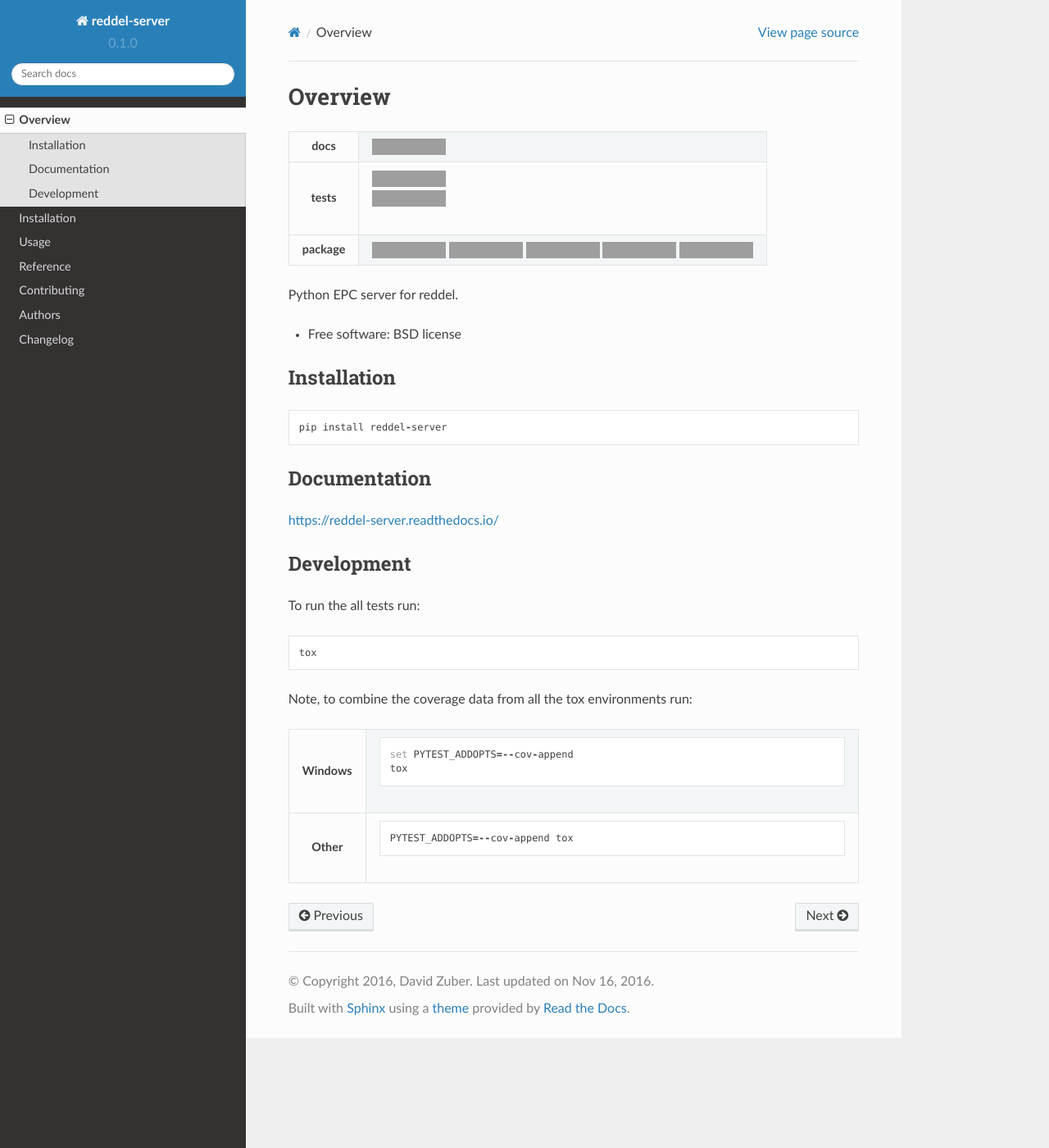
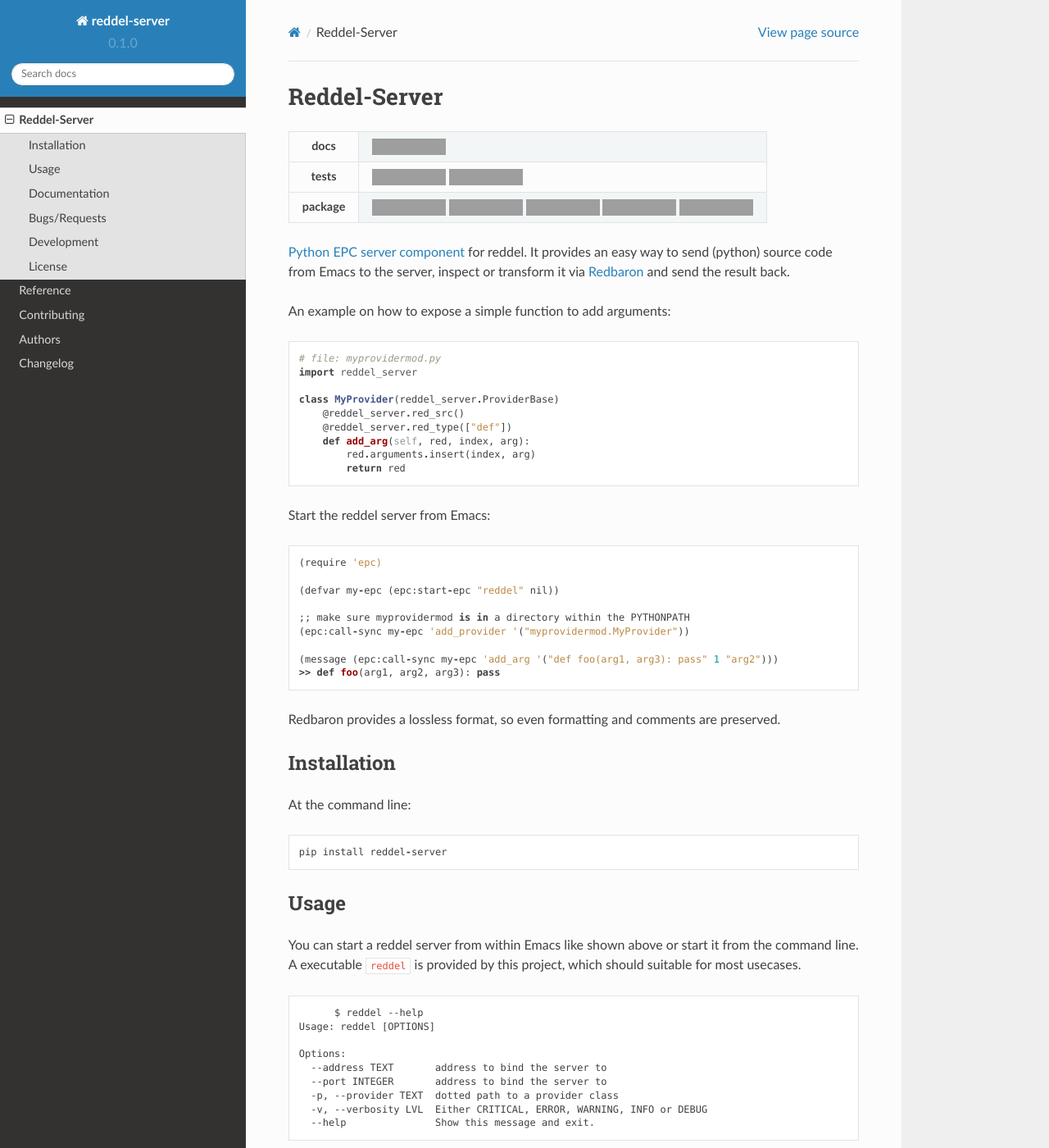
Before and after one commit to storax/reddel-server, a Sphinx documentation site: the page built from docs/readme.rst, in a window 1280 px wide and 1400 px high, cut to the strip 0-1400 px from the top of the window. Shown: the whole strip at 82% size. Built offline with Sphinx 7.4.7 and the Read the Docs theme 2.0.0, drawn with Linux system fonts in a browser that asks for light colours; some of the changed text lies outside the part shown; grey boxes are pictures that could not be loaded.

Commit message:
Change License to GPLv3 and reshuffle documentation

```diff
--- a/AUTHORS.rst
+++ b/AUTHORS.rst
@@ -2,4 +2,4 @@
 Authors
 =======
 
-* David Zuber - https://storax.github.io
+* David Zuber - https://github.com/storax
--- a/README.rst
+++ b/README.rst
@@ -1,6 +1,6 @@
-========
-Overview
-========
+=============
+Reddel-Server
+=============
 
 .. start-badges
 
@@ -10,8 +10,7 @@
     * - docs
       - |docs|
     * - tests
-      - | |travis|
-        | |coveralls|
+      - |travis| |coveralls|
     * - package
       - |version| |downloads| |wheel| |supported-versions| |supported-implementations|
 
@@ -50,21 +49,72 @@
 
 .. end-badges
 
-Python EPC server for reddel.
+`Python EPC server component <http://python-epc.readthedocs.io/en/latest/>`_ for reddel.
+It provides an easy way to send (python) source code from Emacs to the server,
+inspect or transform it via `Redbaron <http://redbaron.readthedocs.io/en/latest/>`_ and send the result back.
 
-* Free software: BSD license
+An example on how to expose a simple function to add arguments::
+
+  # file: myprovidermod.py
+  import reddel_server
+
+  class MyProvider(reddel_server.ProviderBase)
+      @reddel_server.red_src()
+      @reddel_server.red_type(["def"])
+      def add_arg(self, red, index, arg):
+          red.arguments.insert(index, arg)
+          return red
+
+Start the reddel server from Emacs::
+
+  (require 'epc)
+
+  (defvar my-epc (epc:start-epc "reddel" nil))
+
+  ;; make sure myprovidermod is in a directory within the PYTHONPATH
+  (epc:call-sync my-epc 'add_provider '("myprovidermod.MyProvider"))
+
+  (message (epc:call-sync my-epc 'add_arg '("def foo(arg1, arg3): pass" 1 "arg2")))
+  >> def foo(arg1, arg2, arg3): pass
+
+Redbaron provides a lossless format, so even formatting and comments are preserved.
 
 Installation
 ============
 
+At the command line::
+
+    pip install reddel-server
+
+Usage
+=====
+
+You can start a reddel server from within Emacs like shown above or start it from the command line.
+A executable ``reddel`` is provided by this project, which should suitable for most usecases.
 ::
 
-    pip install reddel-server
+	$ reddel --help
+  Usage: reddel [OPTIONS]
+
+  Options:
+    --address TEXT       address to bind the server to
+    --port INTEGER       address to bind the server to
+    -p, --provider TEXT  dotted path to a provider class
+    -v, --verbosity LVL  Either CRITICAL, ERROR, WARNING, INFO or DEBUG
+    --help               Show this message and exit.
+
+If you need advanced features check the `reference guide <reference/index>`_.
 
 Documentation
 =============
 
 https://reddel-server.readthedocs.io/
+
+Bugs/Requests
+=============
+
+Please use the `GitHub issue tracker <https://github.com/storax/reddel-server/issues>`_ to submit bugs or request features.
+
 
 Development
 ===========
@@ -89,3 +139,11 @@
       - ::
 
             PYTEST_ADDOPTS=--cov-append tox
+
+License
+=======
+
+Copyright David Zuber, 2016.
+
+Distributed under the terms of the `GNU General Public License version 3 <https://github.com/storax/reddel-server/blob/master/LICENSE>`_,
+reddel-server is free and open source software.
--- a/docs/index.rst
+++ b/docs/index.rst
@@ -6,8 +6,6 @@
    :maxdepth: 2
 
    readme
-   installation
-   usage
    reference/index
    contributing
    authors
--- a/docs/installation.rst
+++ /dev/null
@@ -1,7 +0,0 @@
-============
-Installation
-============
-
-At the command line::
-
-    pip install reddel-server
```
Also changed, not shown: docs/usage.rst (deleted, +0 -7 lines), 2 other files.
